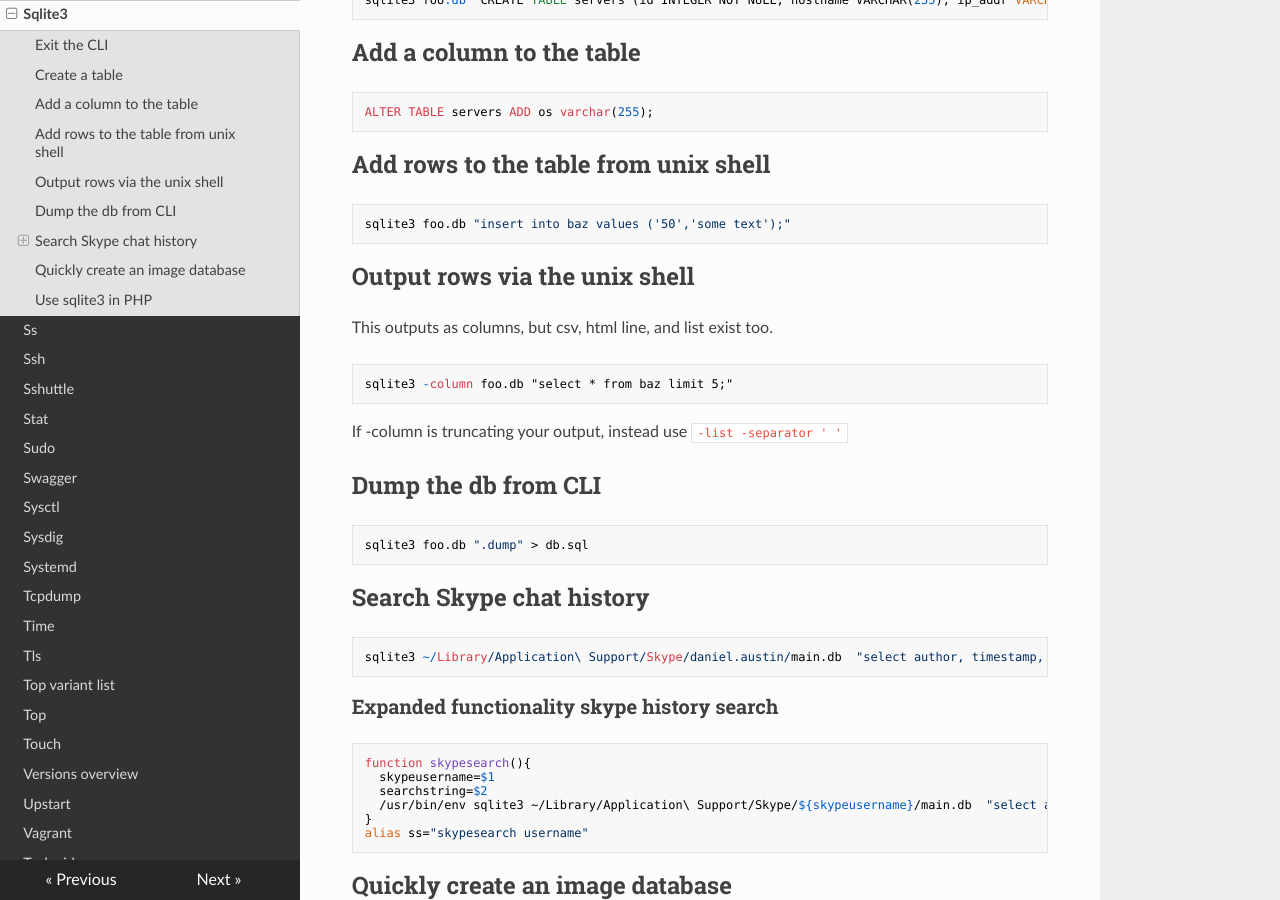
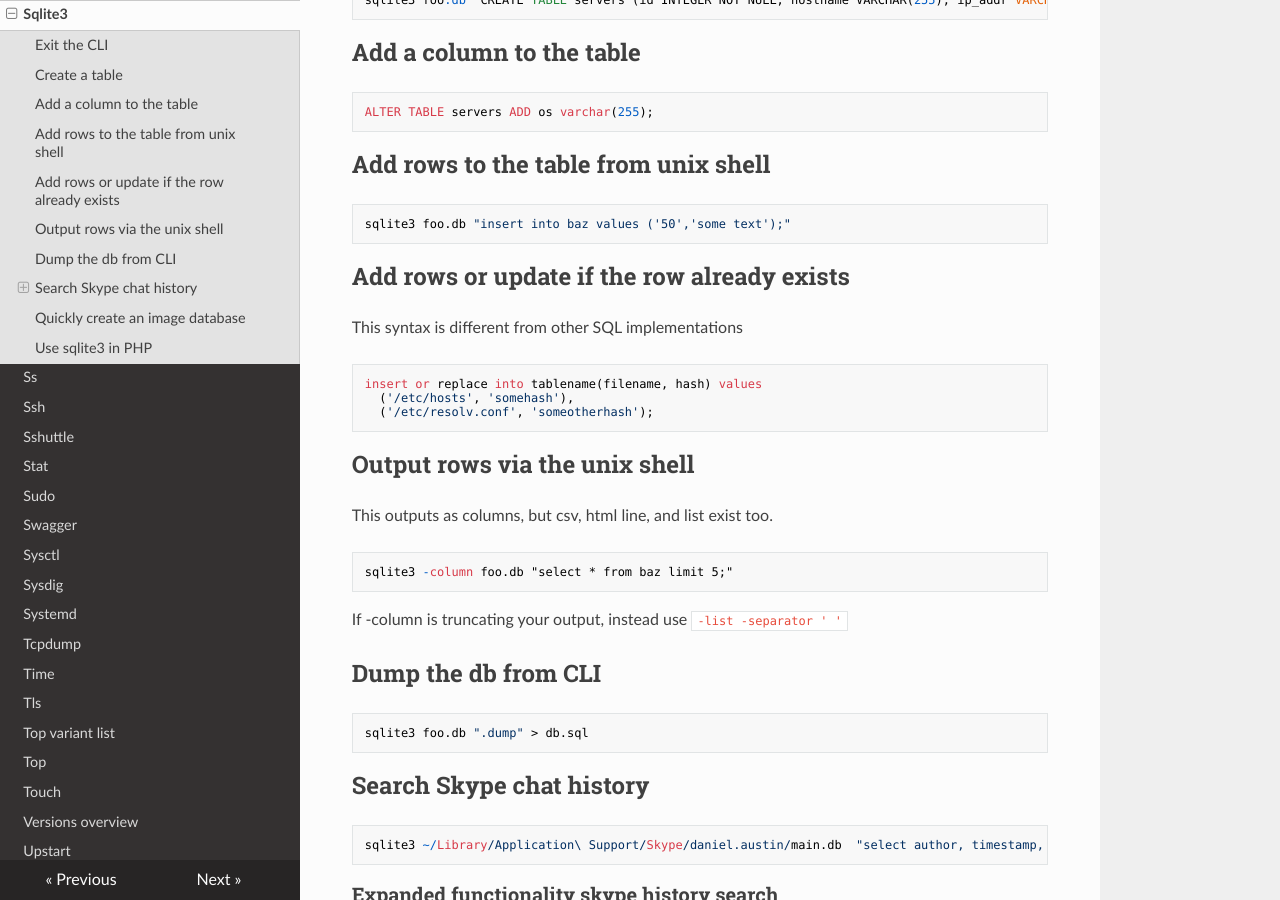
Before and after one commit to lando-cal/tech-notes, an MkDocs documentation site: the page built from docs/sqlite3.md, in a window 1280 px wide and 900 px high, scrolled down 572 px. Built offline with MkDocs 1.6.1, drawn with Linux system fonts in a browser that asks for light colours; nearby versions of some CDN libraries.

Commit message:
Add insert or replace example

````diff
--- a/docs/sqlite3.md
+++ b/docs/sqlite3.md
@@ -33,6 +33,16 @@ ALTER TABLE servers ADD os varchar(255);
 
 ```
 sqlite3 foo.db "insert into baz values ('50','some text');"
+```
+
+## Add rows or update if the row already exists
+
+This syntax is different from other SQL implementations
+
+```
+insert or replace into tablename(filename, hash) values
+  ('/etc/hosts', 'somehash'),
+  ('/etc/resolv.conf', 'someotherhash');
 ```
 
 ## Output rows via the unix shell
````
